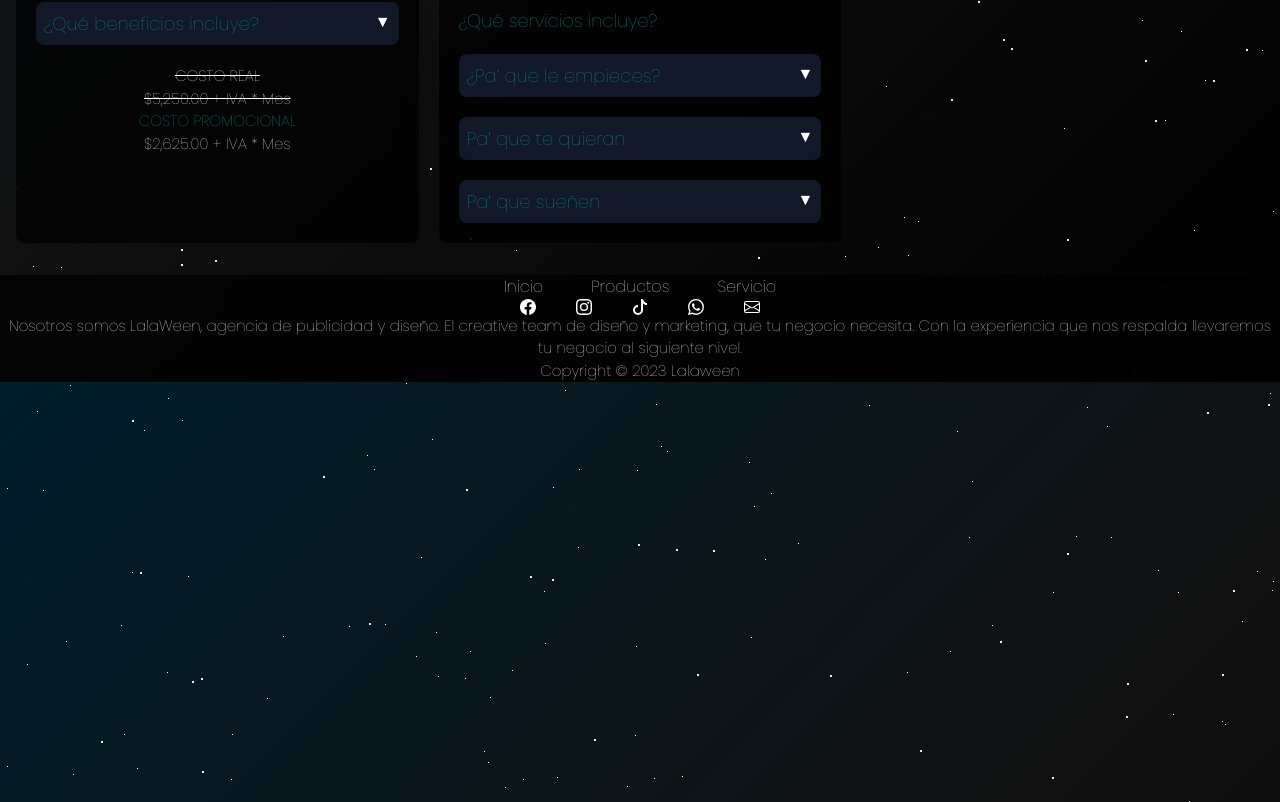
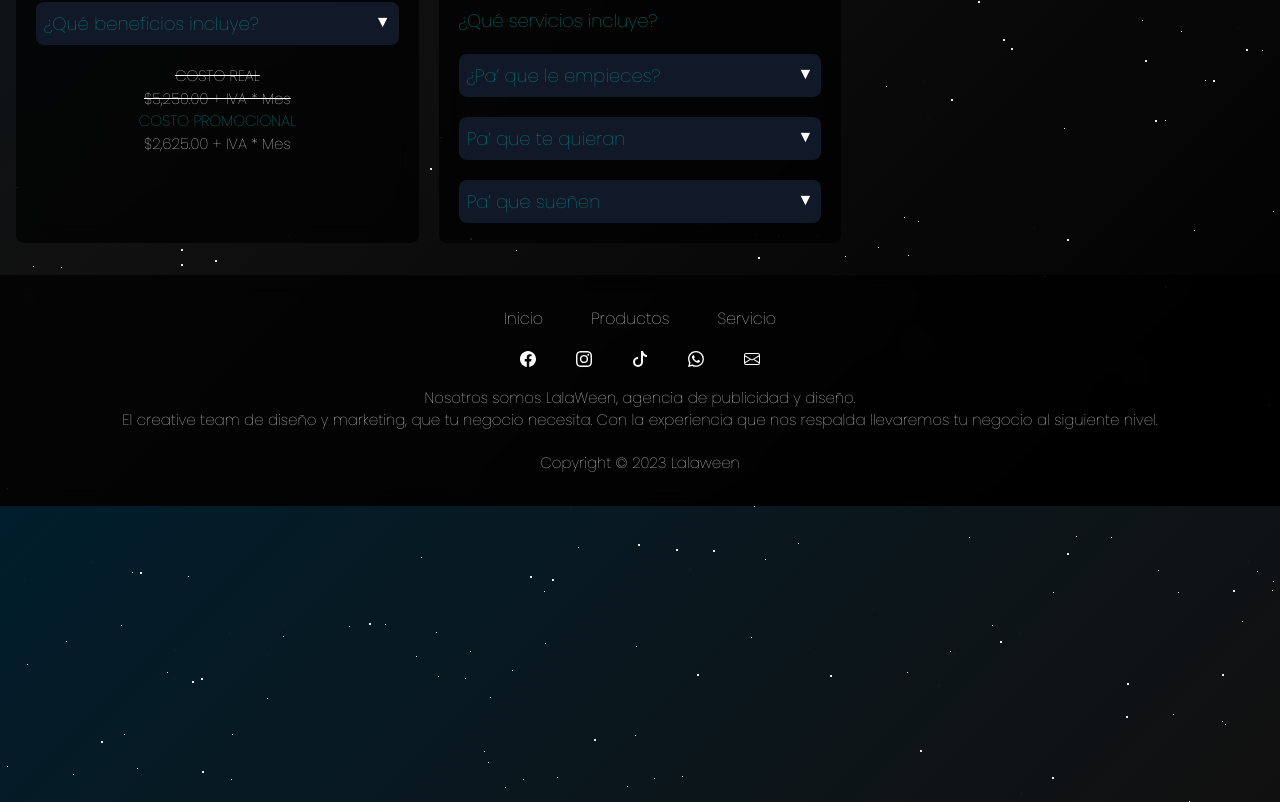
Before and after one commit to AngelLuna17-code/Lalaween, a React (Create React App) app: page / in a window 1280 px wide. Shown: the part 1201-2003 px from the top of the page. Built offline with nearby package versions, Linux system fonts and the light colour scheme.

Commit message:
terminado footer

```diff
--- a/src/components/Footer.jsx
+++ b/src/components/Footer.jsx
@@ -3,7 +3,7 @@ import React from 'react';
 const Footer = () => {
     return (
         <footer>
-            <div className='' style={{ background: 'rgba(0, 0, 0, 0.7)', backdropFilter: 'blur(10px)', WebkitBackdropFilter: 'blur(10px)'}}>
+            <div className='px-4 py-8' style={{ background: 'rgba(0, 0, 0, 0.7)', backdropFilter: 'blur(10px)', WebkitBackdropFilter: 'blur(10px)' }}>
                 <div>
                     <ul className='list-none flex items-center justify-center space-x-12'>
                         <a href="">
@@ -23,7 +23,7 @@ const Footer = () => {
                         </a>
                     </ul>
                 </div>
-                <div className="flex items-center justify-center space-x-10">
+                <div className="mt-5 flex items-center justify-center space-x-10">
                     <a href="">
                         <svg className='text-white hover:text-[#00cac4]' xmlns="http://www.w3.org/2000/svg" width="16" height="16" fill="currentColor" viewBox="0 0 16 16">
                             <path d="M16 8.049c0-4.446-3.582-8.05-8-8.05C3.58 0-.002 3.603-.002 8.05c0 4.017 2.926 7.347 6.75 7.951v-5.625h-2.03V8.05H6.75V6.275c0-2.017 1.195-3.131 3.022-3.131.876 0 1.791.157 1.791.157v1.98h-1.009c-.993 0-1.303.621-1.303 1.258v1.51h2.218l-.354 2.326H9.25V16c3.824-.604 6.75-3.934 6.75-7.951" />
@@ -50,12 +50,14 @@ const Footer = () => {
                         </svg>
                     </a>
                 </div>
-                <div>
+                <div className='mt-5'>
                     <p className='text-white text-center'>
-                        Nosotros somos LalaWeen, agencia de publicidad y diseño. El creative team de diseño y marketing, que tu negocio necesita. Con la experiencia que nos respalda llevaremos tu negocio al siguiente nivel.
+                        Nosotros somos LalaWeen, agencia de publicidad y diseño.
+                        <br />
+                        El creative team de diseño y marketing, que tu negocio necesita. Con la experiencia que nos respalda llevaremos tu negocio al siguiente nivel.
                     </p>
                 </div>
-                <div>
+                <div className='mt-5'>
                     <p className='text-white text-center'>
                         Copyright © 2023 Lalaween
                     </p>
--- a/src/index.css
+++ b/src/index.css
@@ -10,7 +10,7 @@
 
 
 body {
-  font-family:"Poppins-Thin", sans-serif ;
+  font-family: "Poppins-Thin", sans-serif;
   min-width: 640px;
   margin: 0 auto;
   background: linear-gradient(-45deg, #000000, #111111, #011e2c);
@@ -57,6 +57,7 @@ body {
     font-size: 15px;
   }
 }
+
 /* Mobile */
 /* Tablet */
 @media (min-width: 768px) {
```
